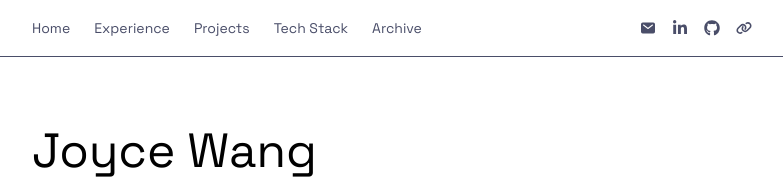
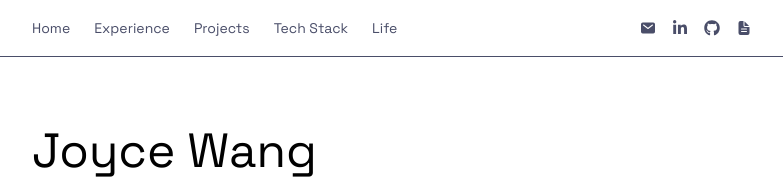
Before and after one commit to joycewdev/PortfolioWebsite, a React (Vite) app: page / in a window 1280 px wide. Shown: the top 179 px of the page, without its empty margins (248-1031 px from the left). Built offline with nearby package versions, Linux system fonts and the light colour scheme.

Commit message:
feat: improve page and section routing

```diff
--- a/src/App.jsx
+++ b/src/App.jsx
@@ -1,4 +1,5 @@
-import { BrowserRouter as Router, Routes, Route } from "react-router-dom";
+import { useEffect } from "react";
+import { Routes, Route, useLocation } from "react-router-dom";
 import Footer from "./components/Footer";
 import Hero from "./sections/Hero";
 import Navbar from "./components/Navbar";
@@ -16,15 +17,34 @@ const Home = () => (
   </>
 );
 
-const Archive = () => <></>;
+const Life = () => <></>;
+
+const ScrollToSection = () => {
+  const { pathname, hash } = useLocation();
+  useEffect(() => {
+    if (hash) {
+      const element = document.getElementById(hash.replace("#", ""));
+      if (element) {
+        const timeout = setTimeout(() => {
+          element.scrollIntoView({ behavior: "smooth" });
+        }, 100);
+        return () => clearTimeout(timeout);
+      }
+    } else {
+      window.scrollTo(0, 0);
+    }
+  }, [pathname, hash]);
+  return null;
+};
 
 function App() {
   return (
     <>
+      <ScrollToSection />
       <Navbar />
       <Routes>
         <Route path="/" element={<Home />} />
-        <Route path="/archive" element={<Archive />} />
+        <Route path="/life" element={<Life />} />
       </Routes>
       <Footer />
     </>
--- a/src/components/Navbar.jsx
+++ b/src/components/Navbar.jsx
@@ -1,19 +1,14 @@
 import { useState } from "react";
-import {
-  FaBars,
-  FaXmark,
-  FaLinkedinIn,
-  FaGithub,
-  FaLink,
-} from "react-icons/fa6";
+import { FaBars, FaXmark, FaLinkedinIn, FaGithub } from "react-icons/fa6";
 import { IoMail } from "react-icons/io5";
+import { IoDocumentText } from "react-icons/io5";
 
 const navLinks = [
   { href: "/", label: "Home" },
-  { href: "#experience", label: "Experience" },
-  { href: "#projects", label: "Projects" },
-  { href: "#techstack", label: "Tech Stack" },
-  { href: "/archive", label: "Archive" },
+  { href: "/#experience", label: "Experience" },
+  { href: "/#projects", label: "Projects" },
+  { href: "/#techstack", label: "Tech Stack" },
+  { href: "/life", label: "Life" },
 ];
 
 const socialLinks = [
@@ -31,7 +26,7 @@ const socialLinks = [
   },
   {
     href: "", // add resume link
-    icon: FaLink,
+    icon: IoDocumentText,
   },
 ];
 
--- a/src/sections/Hero.jsx
+++ b/src/sections/Hero.jsx
@@ -3,7 +3,7 @@ import { MdArrowOutward } from "react-icons/md";
 export default function Hero() {
   return (
     <section className="w-full max-w-3xl mx-auto px-6 pt-16 pb-5 group">
-      <a href="/archive">
+      <a href="/life">
         <h1 id="name" className="text-5xl leading-tight mb-3 cursor-pointer">
           Joyce Wang
           <span className="inline-block ml-2 opacity-0 -translate-x-2 transition-all duration-300 ease-out group-hover:opacity-100 group-hover:translate-x-0">
```
